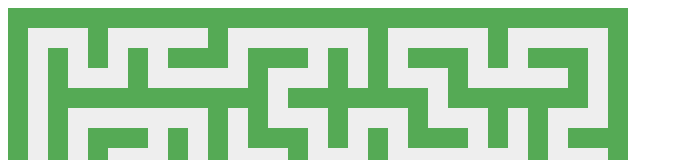
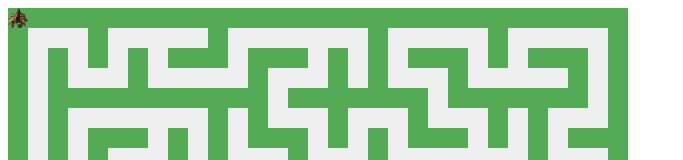
Before and after one commit to 6at9l/labirint, a React (Create React App) app: page / in a window 1280 px wide. Shown: the top 160 px of the page, without its empty margins (0-683 px from the left). Built offline with nearby package versions, Linux system fonts and the light colour scheme.

Commit message:
delect readme

```diff
--- /dev/null
+++ b/src/Zerg/Zerg.css
@@ -0,0 +1,7 @@
+div .zerg {
+  background-image: url("../img/zerg.png");
+  z-index: 10;
+  position: absolute;
+  width: 20px;
+  height: 20px;
+  background-size: cover; }
--- a/src/Zerg/Zerg.js
+++ b/src/Zerg/Zerg.js
@@ -1,16 +1,23 @@
 import React from 'react';
-import cssModule from 'react-css-modules';
 import styles from './Zerg.css';
 
 class Zerg extends React.Component {
+  constructor(props){
+    super(props);
+  }
+
+  style = {
+    top: this.props.x * 20,
+    left: this.props.y * 20
+  }
+
   static propTypes = {
 
   }
   render = () => (
-    <div>
-      Zerg
+    <div className="zerg">
     </div>
   )
 }
 
-export default cssModule(Zerg, styles);
+export default Zerg;
--- a/src/Zerg/Zerg.sass
+++ b/src/Zerg/Zerg.sass
@@ -0,0 +1,8 @@
+div
+    .zerg
+        background-image:  url("../img/zerg.png")
+        z-index: 10
+        position: absolute
+        width: 20px
+        height: 20px
+        background-size: cover
--- a/src/labirint/labirint.js
+++ b/src/labirint/labirint.js
@@ -2,20 +2,23 @@ import React from 'react';
 import styles from './labirint.css';
 import CreateMatrix from '../logic/CreateMatrix'
 import Block from '../Block';
-
+import Zerg from '../Zerg';
 
 class Labirint extends React.Component {
   constructor(props){
     super(props);
-    this.state = {map : new CreateMatrix(31, 31), render : false}
+    this.state = {
+      map : new CreateMatrix(31, 31),
+      render : false,
+      pos: [0, 0]
+    }
     let self = this;
   }
-  /*
-  reCreateMap(){
-    this.state.map.genericMatrix(11, 11);
+
+  reRender(){
     this.setState({render: !this.setState.render});
   }
-  */
+
   bloks = [];
 
   visualizationMap(){
@@ -26,7 +29,9 @@ class Labirint extends React.Component {
         let classVar = el === 0 ? "wall" :
                        el === " "  ? "track" :
                        el === "*" ? "star" : "start";
-
+        if (classVar === "start"){
+          this.setState.pos = [i, j];
+        }
         this.bloks.push(<Block key={'id' + i + "-" + j} x={i} y={j} cl={classVar}/>);
       }
     }
@@ -37,6 +42,7 @@ class Labirint extends React.Component {
     return (
       <div className="map" start={this.style}>
         {this.visualizationMap()}
+        <Zerg x={this.state.pos[0]} y={this.state.pos[1]}/>
       </div>
     )
   }
```
Also changed, not shown: 1 other file (tests, documents, lock files or other folders).
